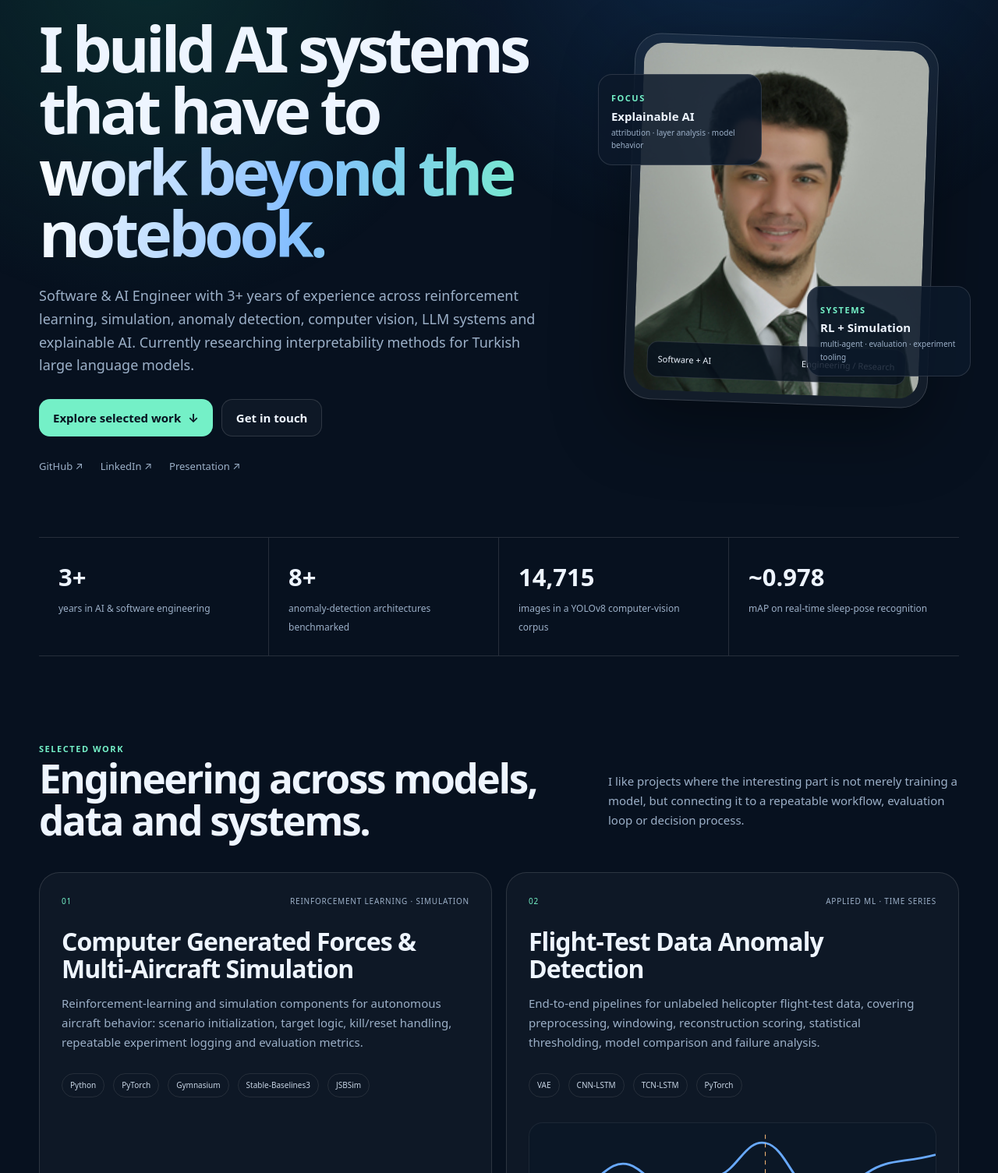
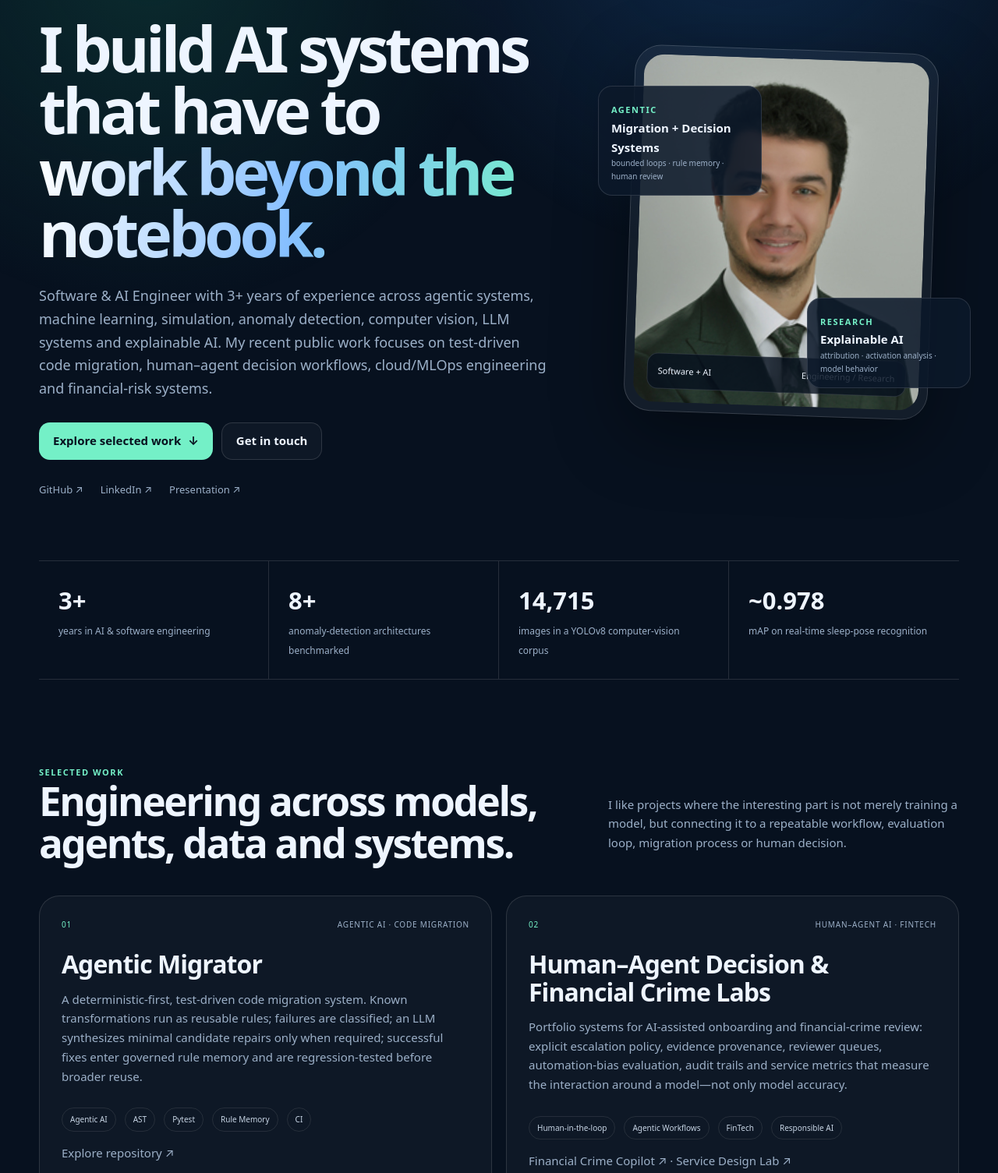
Before and after one commit to cagataykavas/cagataykavas.github.io, a plain HTML site: page index.html in a window 1280 px wide. Shown: the part 213-1718 px from the top of the page at 78% size. Drawn offline with Linux system fonts and the light colour scheme.

Commit message:
feat: feature agentic migrator and human-agent systems

```diff
--- a/index.html
+++ b/index.html
@@ -6,10 +6,10 @@
   <meta name="theme-color" content="#07111f" />
   <meta name="robots" content="index, follow" />
   <title>Çağatay Kavas | Software & AI Engineer</title>
-  <meta name="description" content="Software & AI Engineer working across applied AI, reinforcement learning, simulation, anomaly detection, computer vision, LLM systems and explainable AI." />
+  <meta name="description" content="Software & AI Engineer building agentic AI, ML systems, code-migration tooling, explainability pipelines, reinforcement learning, computer vision and data platforms." />
   <meta name="author" content="Çağatay Kavas" />
   <meta property="og:title" content="Çağatay Kavas | Software & AI Engineer" />
-  <meta property="og:description" content="Applied AI, data systems, simulation, computer vision and explainable models." />
+  <meta property="og:description" content="Agentic AI, ML systems, code migration, human-AI workflows, data systems and explainable models." />
   <meta property="og:type" content="website" />
   <meta property="og:image" content="Cagatay_Kavas_Vesika.jpg" />
   <meta name="twitter:card" content="summary_large_image" />
@@ -31,14 +31,14 @@
         <div class="hero-copy reveal">
           <div class="eyebrow"><span class="status-dot"></span>Ankara, Türkiye · Applied AI / ML Engineering</div>
           <h1>I build AI systems that have to <span class="gradient-text">work beyond the notebook.</span></h1>
-          <p class="hero-lead">Software & AI Engineer with 3+ years of experience across reinforcement learning, simulation, anomaly detection, computer vision, LLM systems and explainable AI. Currently researching interpretability methods for Turkish large language models.</p>
+          <p class="hero-lead">Software & AI Engineer with 3+ years of experience across agentic systems, machine learning, simulation, anomaly detection, computer vision, LLM systems and explainable AI. My recent public work focuses on test-driven code migration, human–agent decision workflows, cloud/MLOps engineering and financial-risk systems.</p>
           <div class="hero-actions"><a class="button button-primary" href="#work">Explore selected work <span aria-hidden="true">↓</span></a><a class="button button-ghost" href="mailto:cagataykavas2001@gmail.com">Get in touch</a></div>
           <div class="social-row" aria-label="Social links"><a href="https://github.com/cagataykavas" target="_blank" rel="noopener">GitHub ↗</a><a href="https://www.linkedin.com/in/cagatay-kavas-2b5598209/" target="_blank" rel="noopener">LinkedIn ↗</a><a href="https://youtu.be/bw39YavErL0?si=DomrWFxxATDhxrtR" target="_blank" rel="noopener">Presentation ↗</a></div>
         </div>
         <div class="hero-visual reveal">
           <div class="portrait-card"><div class="portrait-glow"></div><img src="Cagatay_Kavas_Vesika.jpg" alt="Portrait of Çağatay Kavas" /><div class="portrait-caption"><span>Software + AI</span><span>Engineering / Research</span></div></div>
-          <div class="floating-card floating-card-a"><span class="mini-label">FOCUS</span><strong>Explainable AI</strong><small>attribution · layer analysis · model behavior</small></div>
-          <div class="floating-card floating-card-b"><span class="mini-label">SYSTEMS</span><strong>RL + Simulation</strong><small>multi-agent · evaluation · experiment tooling</small></div>
+          <div class="floating-card floating-card-a"><span class="mini-label">AGENTIC</span><strong>Migration + Decision Systems</strong><small>bounded loops · rule memory · human review</small></div>
+          <div class="floating-card floating-card-b"><span class="mini-label">RESEARCH</span><strong>Explainable AI</strong><small>attribution · activation analysis · model behavior</small></div>
         </div>
       </div>
     </section>
@@ -46,19 +46,21 @@
       <article><strong>3+</strong><span>years in AI & software engineering</span></article><article><strong>8+</strong><span>anomaly-detection architectures benchmarked</span></article><article><strong>14,715</strong><span>images in a YOLOv8 computer-vision corpus</span></article><article><strong>~0.978</strong><span>mAP on real-time sleep-pose recognition</span></article>
     </section>
     <section id="work" class="section-shell section-space">
-      <div class="section-heading reveal"><div><span class="kicker">SELECTED WORK</span><h2>Engineering across models, data and systems.</h2></div><p>I like projects where the interesting part is not merely training a model, but connecting it to a repeatable workflow, evaluation loop or decision process.</p></div>
+      <div class="section-heading reveal"><div><span class="kicker">SELECTED WORK</span><h2>Engineering across models, agents, data and systems.</h2></div><p>I like projects where the interesting part is not merely training a model, but connecting it to a repeatable workflow, evaluation loop, migration process or human decision.</p></div>
       <div class="project-grid">
-        <article class="project-card project-card-featured reveal"><div class="project-topline"><span class="project-index">01</span><span class="project-tag">Reinforcement Learning · Simulation</span></div><h3>Computer Generated Forces & Multi-Aircraft Simulation</h3><p>Reinforcement-learning and simulation components for autonomous aircraft behavior: scenario initialization, target logic, kill/reset handling, repeatable experiment logging and evaluation metrics.</p><div class="chip-row"><span>Python</span><span>PyTorch</span><span>Gymnasium</span><span>Stable-Baselines3</span><span>JSBSim</span></div><div class="project-visual sim-visual" aria-hidden="true"><div class="node node-a"></div><div class="node node-b"></div><div class="node node-c"></div></div></article>
-        <article class="project-card reveal"><div class="project-topline"><span class="project-index">02</span><span class="project-tag">Applied ML · Time Series</span></div><h3>Flight-Test Data Anomaly Detection</h3><p>End-to-end pipelines for unlabeled helicopter flight-test data, covering preprocessing, windowing, reconstruction scoring, statistical thresholding, model comparison and failure analysis.</p><div class="chip-row"><span>VAE</span><span>CNN-LSTM</span><span>TCN-LSTM</span><span>PyTorch</span></div><div class="sparkline" aria-hidden="true"><svg viewBox="0 0 520 150" preserveAspectRatio="none"><path d="M0,88 C28,84 37,94 61,91 C88,87 100,49 128,58 C150,65 166,104 190,88 C211,74 227,80 245,72 C267,62 279,21 303,28 C332,35 343,110 374,91 C397,78 410,86 433,69 C458,50 477,56 520,44" /><line x1="302" y1="16" x2="302" y2="134" /></svg></div></article>
-        <article class="project-card reveal"><div class="project-topline"><span class="project-index">03</span><span class="project-tag">LLM Systems · RAG</span></div><h3>Enterprise RAG & Agentic Engineering Prototypes</h3><p>Retrieval-augmented workflows for technical-document comparison, requirement conflict detection, evidence tracing, engineering knowledge retrieval and human-reviewable agentic outputs.</p><div class="chip-row"><span>RAG</span><span>Agents</span><span>Retrieval</span><span>Structured Outputs</span></div><div class="flow-visual" aria-hidden="true"><span>Documents</span><b>→</b><span>Retrieve</span><b>→</b><span>Compare</span><b>→</b><span>Evidence</span></div></article>
-        <article class="project-card reveal"><div class="project-topline"><span class="project-index">04</span><span class="project-tag">Computer Vision</span></div><h3>Real-Time Smart Sleep Pose Estimation</h3><p>YOLOv8-based undergraduate capstone trained on 14,715 images and evaluated at approximately 0.978 mAP for real-time sleep-pose recognition.</p><div class="chip-row"><span>YOLOv8</span><span>OpenCV</span><span>Real-time CV</span></div><div class="cv-visual" aria-hidden="true"><div class="bbox bbox-a"><span>0.98</span></div><div class="bbox bbox-b"><span>0.96</span></div></div></article>
+        <article class="project-card project-card-featured reveal"><div class="project-topline"><span class="project-index">01</span><span class="project-tag">Agentic AI · Code Migration</span></div><h3>Agentic Migrator</h3><p>A deterministic-first, test-driven code migration system. Known transformations run as reusable rules; failures are classified; an LLM synthesizes minimal candidate repairs only when required; successful fixes enter governed rule memory and are regression-tested before broader reuse.</p><div class="chip-row"><span>Agentic AI</span><span>AST</span><span>Pytest</span><span>Rule Memory</span><span>CI</span></div><div class="flow-visual" aria-hidden="true"><span>Rules</span><b>→</b><span>Tests</span><b>→</b><span>Repair</span><b>→</b><span>Memory</span></div><p><a href="https://github.com/cagataykavas/agentic-migrator" target="_blank" rel="noopener">Explore repository ↗</a></p></article>
+        <article class="project-card reveal"><div class="project-topline"><span class="project-index">02</span><span class="project-tag">Human–Agent AI · FinTech</span></div><h3>Human–Agent Decision & Financial Crime Labs</h3><p>Portfolio systems for AI-assisted onboarding and financial-crime review: explicit escalation policy, evidence provenance, reviewer queues, automation-bias evaluation, audit trails and service metrics that measure the interaction around a model—not only model accuracy.</p><div class="chip-row"><span>Human-in-the-loop</span><span>Agentic Workflows</span><span>FinTech</span><span>Responsible AI</span></div><div class="flow-visual" aria-hidden="true"><span>Evidence</span><b>→</b><span>Agent</span><b>→</b><span>Policy</span><b>→</b><span>Human</span></div><p><a href="https://github.com/cagataykavas/financial-crime-copilot" target="_blank" rel="noopener">Financial Crime Copilot ↗</a> · <a href="https://github.com/cagataykavas/human-agent-service-design" target="_blank" rel="noopener">Service Design Lab ↗</a></p></article>
+        <article class="project-card reveal"><div class="project-topline"><span class="project-index">03</span><span class="project-tag">Reinforcement Learning · Simulation</span></div><h3>Computer Generated Forces & Multi-Aircraft Simulation</h3><p>Reinforcement-learning and simulation components for autonomous aircraft behavior: scenario initialization, target logic, kill/reset handling, repeatable experiment logging and evaluation metrics.</p><div class="chip-row"><span>Python</span><span>PyTorch</span><span>Gymnasium</span><span>Stable-Baselines3</span><span>JSBSim</span></div><div class="project-visual sim-visual" aria-hidden="true"><div class="node node-a"></div><div class="node node-b"></div><div class="node node-c"></div></div></article>
+        <article class="project-card reveal"><div class="project-topline"><span class="project-index">04</span><span class="project-tag">Applied ML · Time Series</span></div><h3>Flight-Test Data Anomaly Detection</h3><p>End-to-end pipelines for unlabeled helicopter flight-test data, covering preprocessing, windowing, reconstruction scoring, statistical thresholding, model comparison and failure analysis.</p><div class="chip-row"><span>VAE</span><span>CNN-LSTM</span><span>TCN-LSTM</span><span>PyTorch</span></div><div class="sparkline" aria-hidden="true"><svg viewBox="0 0 520 150" preserveAspectRatio="none"><path d="M0,88 C28,84 37,94 61,91 C88,87 100,49 128,58 C150,65 166,104 190,88 C211,74 227,80 245,72 C267,62 279,21 303,28 C332,35 343,110 374,91 C397,78 410,86 433,69 C458,50 477,56 520,44" /><line x1="302" y1="16" x2="302" y2="134" /></svg></div></article>
+        <article class="project-card reveal"><div class="project-topline"><span class="project-index">05</span><span class="project-tag">LLM Systems · RAG</span></div><h3>Enterprise RAG & Agentic Engineering Prototypes</h3><p>Retrieval-augmented workflows for technical-document comparison, requirement conflict detection, evidence tracing, engineering knowledge retrieval and human-reviewable agentic outputs.</p><div class="chip-row"><span>RAG</span><span>Agents</span><span>Retrieval</span><span>Structured Outputs</span></div><div class="flow-visual" aria-hidden="true"><span>Documents</span><b>→</b><span>Retrieve</span><b>→</b><span>Compare</span><b>→</b><span>Evidence</span></div></article>
+        <article class="project-card reveal"><div class="project-topline"><span class="project-index">06</span><span class="project-tag">Computer Vision</span></div><h3>Real-Time Smart Sleep Pose Estimation</h3><p>YOLOv8-based undergraduate capstone trained on 14,715 images and evaluated at approximately 0.978 mAP for real-time sleep-pose recognition.</p><div class="chip-row"><span>YOLOv8</span><span>OpenCV</span><span>Real-time CV</span></div><div class="cv-visual" aria-hidden="true"><div class="bbox bbox-a"><span>0.98</span></div><div class="bbox bbox-b"><span>0.96</span></div></div></article>
       </div>
     </section>
     <section id="research" class="research-section"><div class="section-shell section-space"><div class="research-grid"><div class="research-copy reveal"><span class="kicker">M.SC. RESEARCH · 2026</span><h2>Struct-XAI</h2><h3>Compact interpretability pipeline for Turkish LLMs.</h3><p>My thesis work studies model behavior through candidate-aware attribution, span deletion and replacement tests, layer-wise decision-margin analysis, sign-flip detection, token-layer heatmaps and activation patching.</p><p>The evaluation spans three instruction-tuned LLMs, fourteen prompts and five task categories to expose model-specific blind spots and unstable reasoning patterns.</p><div class="chip-row chip-row-light"><span>XAI</span><span>LLMs</span><span>Attribution</span><span>Activation Patching</span><span>Model Evaluation</span></div></div><a class="video-card reveal" href="https://youtu.be/bw39YavErL0?si=DomrWFxxATDhxrtR" target="_blank" rel="noopener"><img src="https://img.youtube.com/vi/bw39YavErL0/maxresdefault.jpg" alt="Presentation video thumbnail" loading="lazy" /><div class="video-overlay"></div><div class="play-button">▶</div><div class="video-meta"><span>Research presentation</span><strong>Watch on YouTube</strong></div></a></div></div></section>
     <section id="experience" class="section-shell section-space"><div class="section-heading reveal"><div><span class="kicker">EXPERIENCE</span><h2>From model prototypes to engineering workflows.</h2></div></div><div class="timeline"><article class="timeline-item reveal"><div class="timeline-marker"></div><div class="timeline-date">Sep 2023 — Present</div><div class="timeline-content"><div class="role-heading"><div><h3>Software & Design Engineer — AI and Big Data</h3><p>Turkish Aerospace Industries (TUSAŞ / TAI) · Ankara</p></div><span class="role-badge">3+ years</span></div><ul><li>Develop AI and simulation software for autonomous behavior, data analysis and engineering decision support.</li><li>Build explainability workflows combining model outputs, action traces, decision logic and attribution methods.</li><li>Prototype RAG and agentic workflows for requirement analysis, source tracing and knowledge retrieval.</li><li>Build modular Python systems for simulation, visualization, ONNX integration, experiment tracking and technical documentation.</li></ul></div></article></div></section>
     <section id="education" class="section-shell section-space"><div class="education-grid"><div class="section-heading compact reveal"><div><span class="kicker">EDUCATION</span><h2>Engineering foundation, AI specialization.</h2></div></div><div class="education-list"><article class="education-card reveal"><span class="edu-year">Expected Jan 2027</span><h3>Yıldız Technical University</h3><p>M.Sc. in Computer Engineering · GPA 3.74 / 4.00</p><small>Thesis: Struct-XAI — Compact Interpretability Pipeline for Turkish LLMs</small></article><article class="education-card reveal"><span class="edu-year">Jun 2023</span><h3>Ankara University</h3><p>B.Sc. in Electrical & Electronics Engineering (English) · GPA 3.71 / 4.00</p><small>Computer vision capstone: real-time sleep pose estimation with YOLOv8</small></article></div></div></section>
-    <section class="skills-section"><div class="section-shell section-space"><div class="section-heading reveal"><div><span class="kicker">TOOLKIT</span><h2>Built for applied AI work.</h2></div></div><div class="skills-grid"><article class="skill-card reveal"><span>01</span><h3>AI / ML</h3><p>PyTorch, deep learning, time-series anomaly detection, computer vision, LLMs, RAG, XAI, model evaluation.</p></article><article class="skill-card reveal"><span>02</span><h3>Data / Software</h3><p>Python, SQL, Pandas, NumPy, C/C++, MATLAB, Git, Linux, Docker, OOP, APIs, testing and debugging.</p></article><article class="skill-card reveal"><span>03</span><h3>Simulation / Decision</h3><p>Gymnasium, Stable-Baselines3, JSBSim, ONNX, multi-agent systems, Tacview/ACMI, geodetic modeling and path planning.</p></article></div></div></section>
-    <section class="section-shell section-space contact-section reveal"><div class="contact-card"><span class="kicker">CONTACT</span><h2>Building something difficult?</h2><p>I’m interested in applied AI, ML systems, explainability, simulation, computer vision, agentic systems and research-heavy engineering roles.</p><div class="hero-actions"><a class="button button-primary" href="mailto:cagataykavas2001@gmail.com">Email me</a><a class="button button-ghost light" href="Cagatay Kavas CV.pdf" target="_blank" rel="noopener">Open CV ↗</a></div></div></section>
+    <section class="skills-section"><div class="section-shell section-space"><div class="section-heading reveal"><div><span class="kicker">TOOLKIT</span><h2>Built for applied AI work.</h2></div></div><div class="skills-grid"><article class="skill-card reveal"><span>01</span><h3>AI / ML</h3><p>PyTorch, deep learning, LLMs, RAG, agentic systems, XAI, time-series anomaly detection, computer vision and model evaluation.</p></article><article class="skill-card reveal"><span>02</span><h3>Data / Software / Cloud</h3><p>Python, SQL, Pandas, NumPy, C/C++, Git, Linux, Docker, APIs, testing, CI, PostgreSQL, Redis, Kubernetes and cloud architecture labs.</p></article><article class="skill-card reveal"><span>03</span><h3>Decision Systems</h3><p>Human-in-the-loop workflows, rule engines, migration systems, Gymnasium, Stable-Baselines3, JSBSim, ONNX, multi-agent systems and evaluation tooling.</p></article></div></div></section>
+    <section class="section-shell section-space contact-section reveal"><div class="contact-card"><span class="kicker">CONTACT</span><h2>Building something difficult?</h2><p>I’m interested in applied AI, ML systems, agentic products, code migration, explainability, data/platform engineering and research-heavy engineering roles.</p><div class="hero-actions"><a class="button button-primary" href="mailto:cagataykavas2001@gmail.com">Email me</a><a class="button button-ghost light" href="Cagatay Kavas CV.pdf" target="_blank" rel="noopener">Open CV ↗</a></div></div></section>
   </main>
   <footer class="site-footer section-shell"><span>© <span id="year"></span> Çağatay Kavas</span><span>Software & AI Engineer · Ankara, Türkiye</span></footer>
   <script src="script.js"></script>
```
